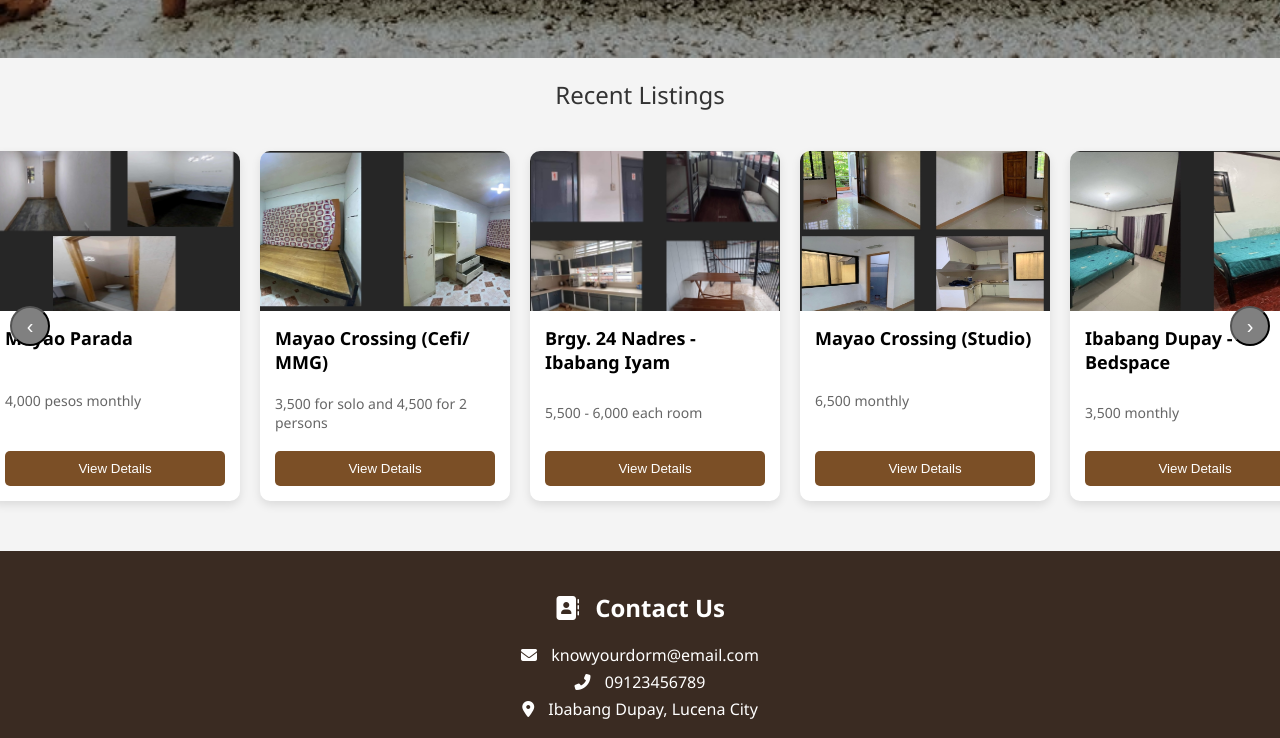
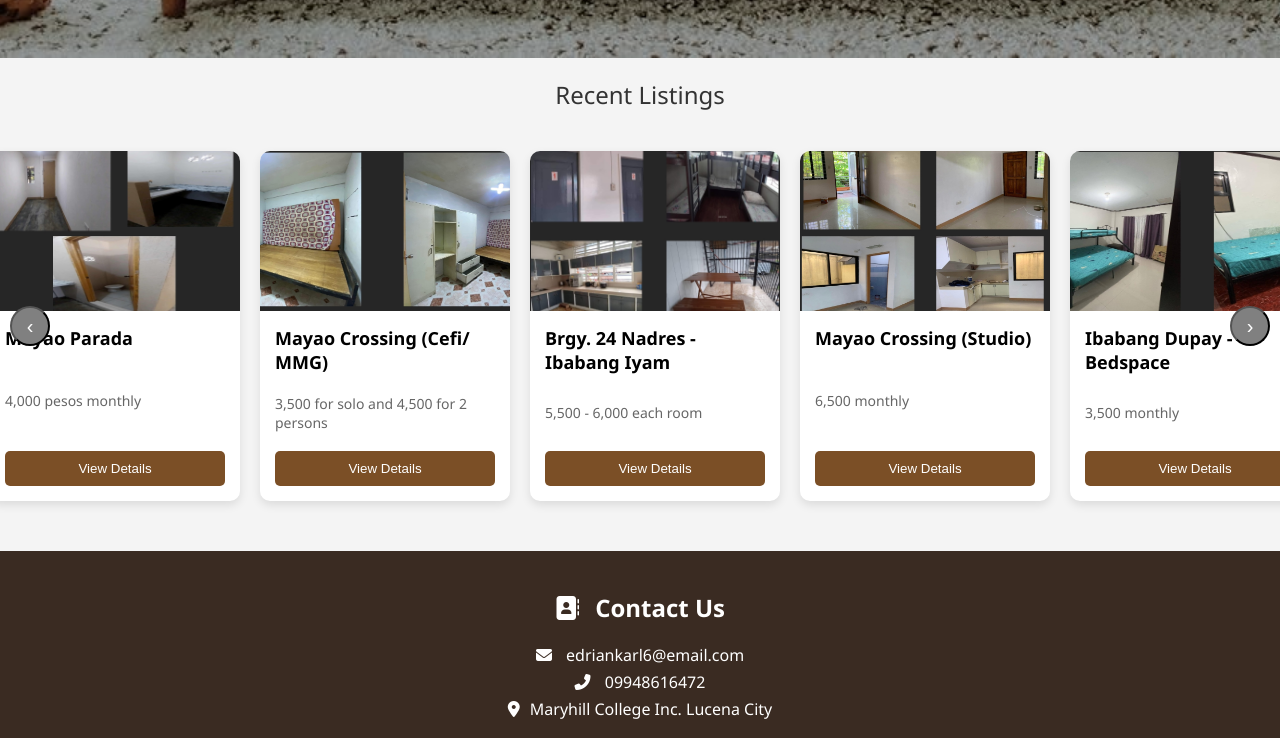
Before and after one commit to knowyourdorm/knowyourdorm, a plain HTML site: page index.html in a window 1280 px wide. Shown: the part 961-1699 px from the top of the page. Drawn offline with Linux system fonts and the light colour scheme.

Commit message:
Update index.html

```diff
--- a/index.html
+++ b/index.html
@@ -59,13 +59,13 @@
 
 <footer id="footer">
   <h2><i class="fas fa-address-book"></i> Contact Us</h2>
-  <p><i class="fas fa-envelope"></i> knowyourdorm@email.com</p>
-  <p><i class="fas fa-phone-alt"></i> 09123456789</p>
-  <p><i class="fas fa-map-marker-alt"></i> Ibabang Dupay, Lucena City</p>
+  <p><i class="fas fa-envelope"></i> edriankarl6@email.com</p>
+  <p><i class="fas fa-phone-alt"></i> 09948616472</p>
+  <p><i class="fas fa-map-marker-alt"></i>Maryhill College Inc. Lucena City</p>
   <div style="margin-top:20px;">
-    <a href="https://facebook.com" target="_blank"><i class="fab fa-facebook fa-lg"></i></a>
-    <a href="mailto:knowyourdorm@email.com"><i class="fas fa-envelope fa-lg"></i></a>
-    <a href="tel:09123456789"><i class="fas fa-phone fa-lg"></i></a>
+    <a href="https://www.facebook.com/people/Maryhill-College-College-of-Nursing/100063989176556/" target="_blank"><i class="fab fa-facebook fa-lg"></i></a>
+    <a href="mailto:edriankarl6@email.com"><i class="fas fa-envelope fa-lg"></i></a>
+    <a href="tel:09948616472"><i class="fas fa-phone fa-lg"></i></a>
   </div>
 </footer>
 
```
